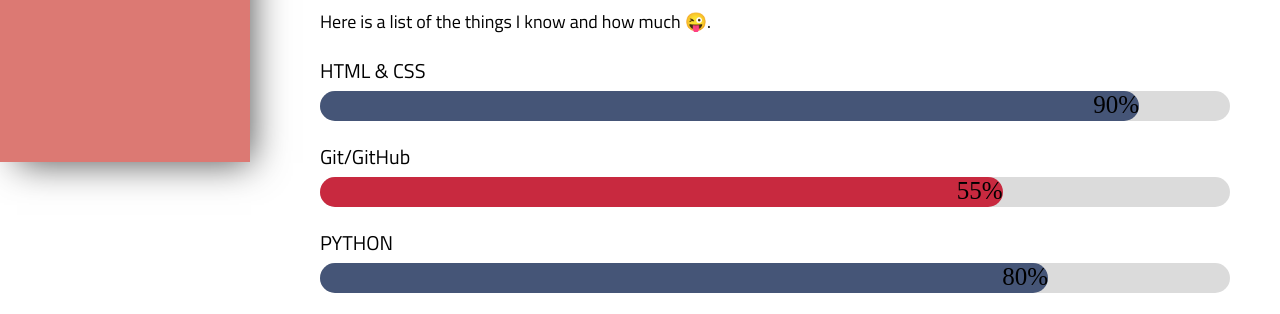
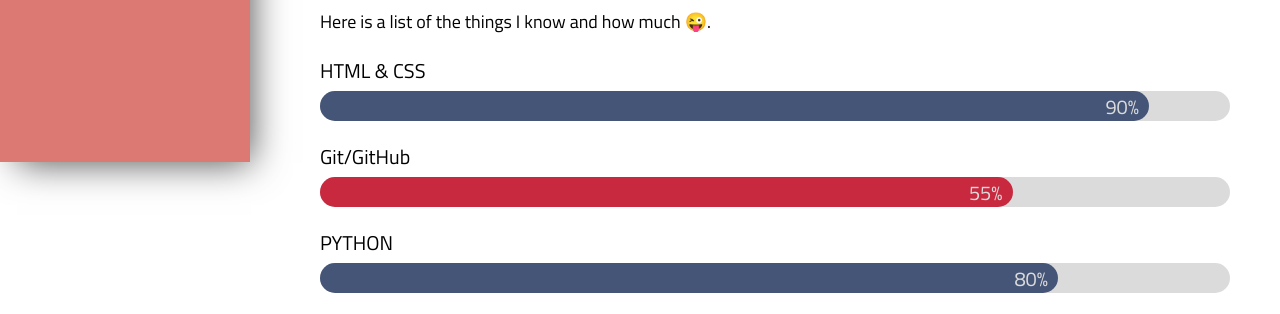
Before and after one commit to orcsgirls/GitHubDemo, a plain HTML site: page index.html in a window 1280 px wide. Shown: the part 638-952 px from the top of the page. Drawn offline with Linux system fonts and the light colour scheme; a web font is replaced by a local one.

Commit message:
Some more CSS fixes

```diff
--- a/main.css
+++ b/main.css
@@ -132,10 +132,14 @@ nav a:hover:after {
 }
 
 .skills {
-  border-radius: 20px;
+  text-align: right;
+  font-family: "Titillium Web", sans-serif;
+  font-size: 20px;
+  color: #dbdbdb;
   height: 30px;
   width: 600px;
   background-color: #dbdbdb;
+  border-radius: 20px;
 }
 
 .skill {
@@ -147,34 +151,30 @@ nav a:hover:after {
 }
 
 .html {
+  padding-right: 10px;
   border-radius: 20px;
-  text-align: right;
-  font-size: 25px;
   height: 100%;
   width: 90%;
   background-color: #455577;
 }
 
 .js {
+  padding-right: 10px;
   border-radius: 20px;
-  text-align: right;
-  font-size: 25px;
   height: 100%;
   width: 80%;
   background-color: #455577;
 }
 .git {
+  padding-right: 10px;
   border-radius: 20px;
-  text-align: right;
-  font-size: 25px;
   height: 100%;
   width: 75%;
   background-color: #c8293f;
 }
 
 .python {
-  text-align: right;
-  font-size: 25px;
+  padding-right: 10px;
   height: 100%;
   border-radius: 20px;
   width: 80%;
@@ -194,7 +194,7 @@ nav a:hover:after {
   padding: 15px;
   width=100%;
   border: 1px solid #ddd;
-  border-radius: 25px;
+  border-radius: 15px;
   overflow: auto;
   background-color: #eeeeee;
 }
```
